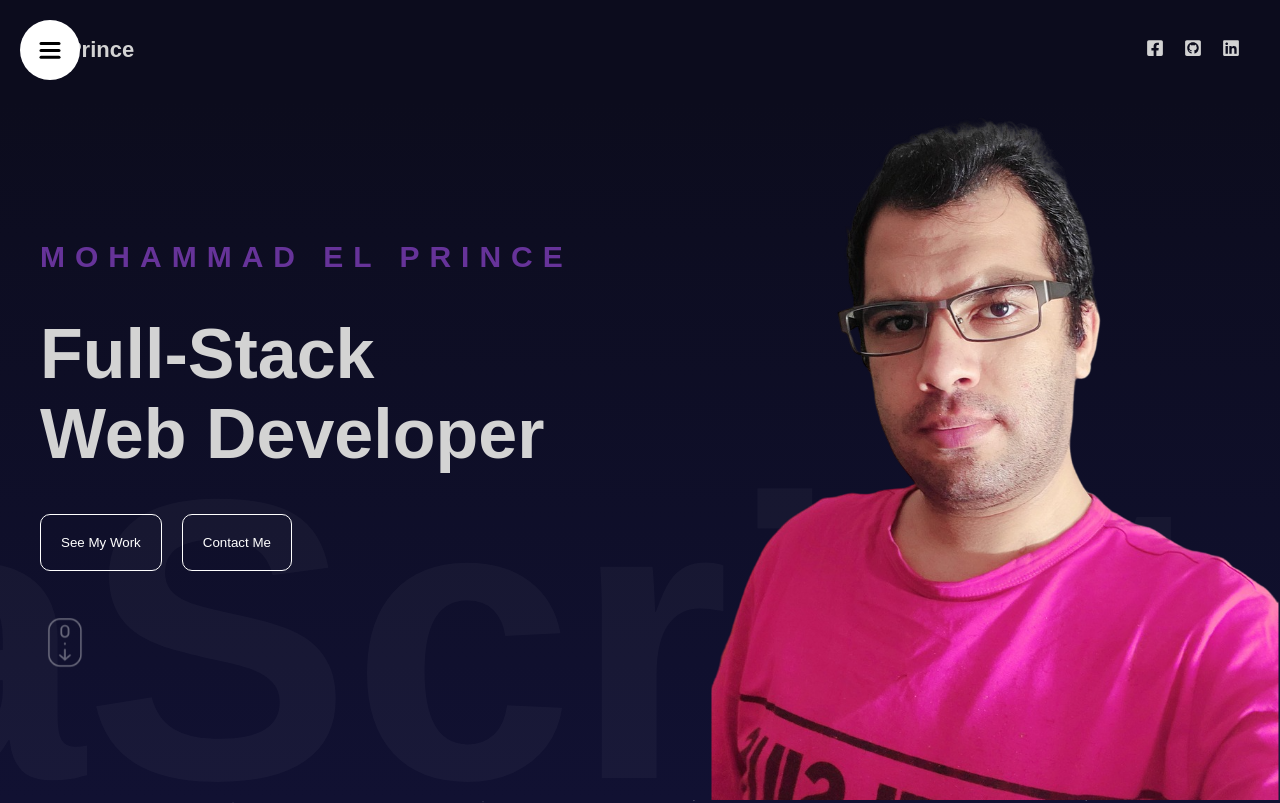
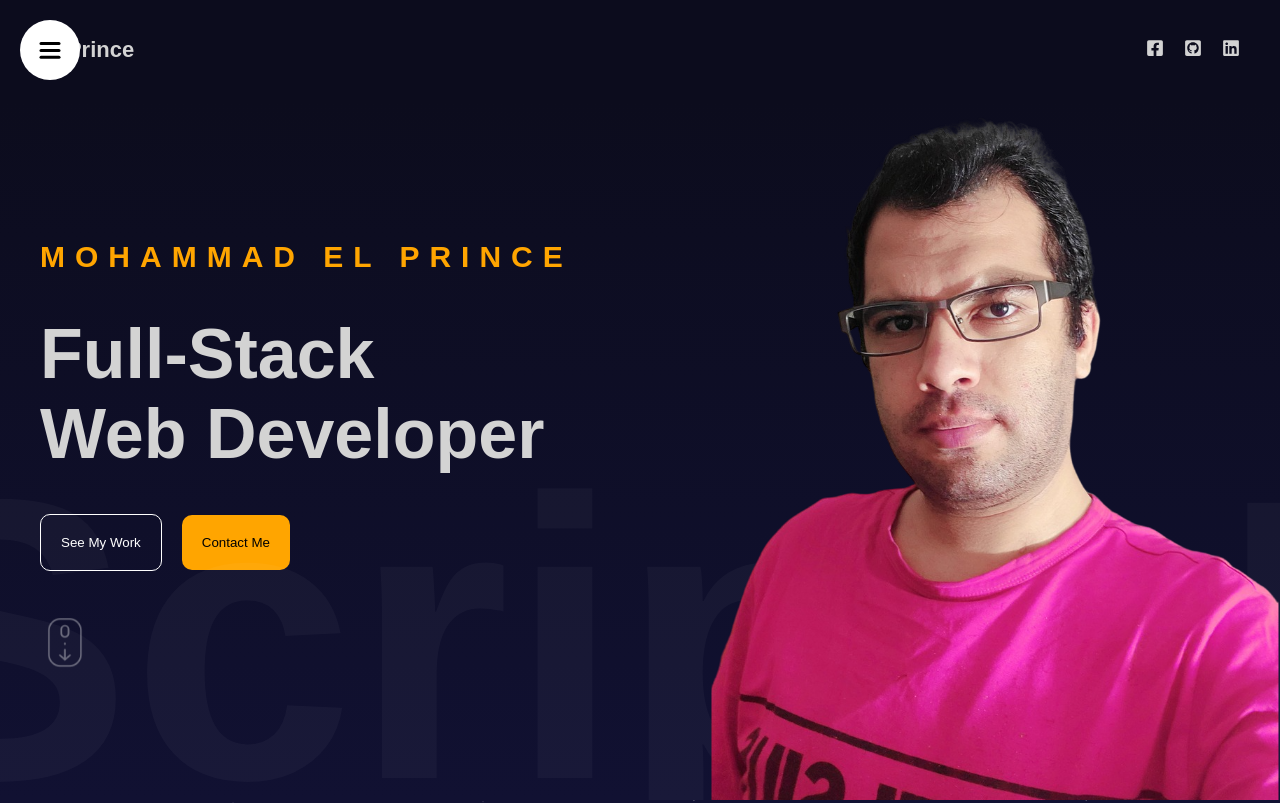
Before and after one commit to mohamedmhussein/portfolio, a Next.js app: page / in a window 1280 px wide. Shown: the top 803 px of the page. Built offline with nearby package versions, Linux system fonts and the light colour scheme.

Commit message:
changes button color

```diff
--- a/src/components/hero/Hero.jsx
+++ b/src/components/hero/Hero.jsx
@@ -34,7 +34,7 @@ const Hero = () => {
         x: '-250%',
         transition: {
             repeat: Infinity,
-            duration: 20,
+            duration: 15,
             repeatType: 'mirror'
         }
     }
@@ -47,8 +47,8 @@ const Hero = () => {
                 <motion.h2 variants={textVariants}>MOHAMMAD EL PRINCE</motion.h2>
                 <motion.h1 variants={textVariants}>Full-Stack <br />Web Developer</motion.h1>
                 <motion.div className="buttons" variants={textVariants}>
-                    <motion.button variants={textVariants}>See My Work</motion.button>
-                    <motion.button variants={textVariants}>Contact Me</motion.button>
+                    <motion.button variants={textVariants} className='seeMyWork'>See My Work</motion.button>
+                    <motion.button variants={textVariants} className='contactMe'>Contact Me</motion.button>
                 </motion.div>
                 <motion.img variants={textVariants} src="/scroll.png" alt="" animate='scrollButton' />
             </motion.div>
--- a/src/components/hero/hero.scss
+++ b/src/components/hero/hero.scss
@@ -37,7 +37,7 @@
             gap: 40px;
 
             h2 {
-                color: rebeccapurple;
+                color: orange;
                 font-size: 30px;
                 letter-spacing: 10px;
             }
@@ -54,8 +54,13 @@
                     background-color: transparent;
                     color: white;
                     margin-right: 20px;
+                    font-weight: 500;
                     cursor: pointer;
-                    font-weight: 300;
+                }
+                .contactMe {
+                    background: orange;
+                    border: none;
+                    color: black;
                 }
 
 
```
